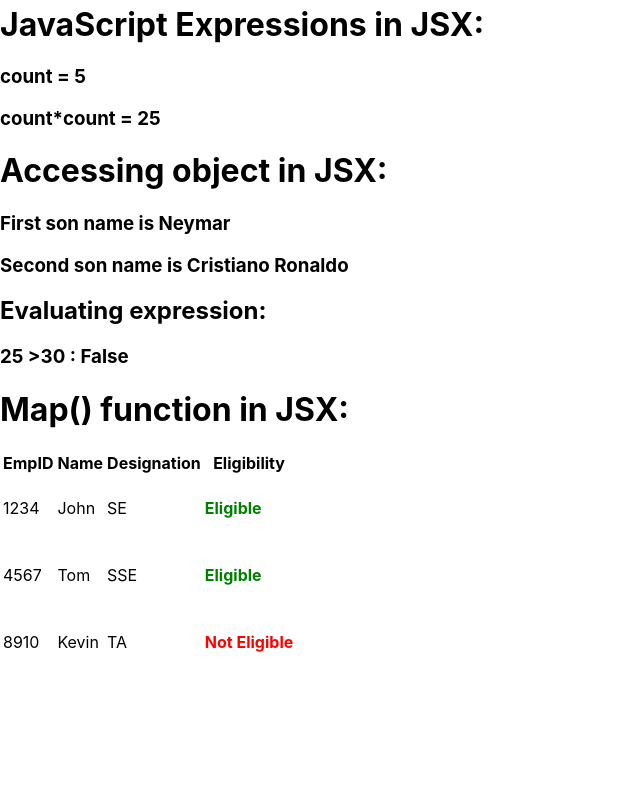
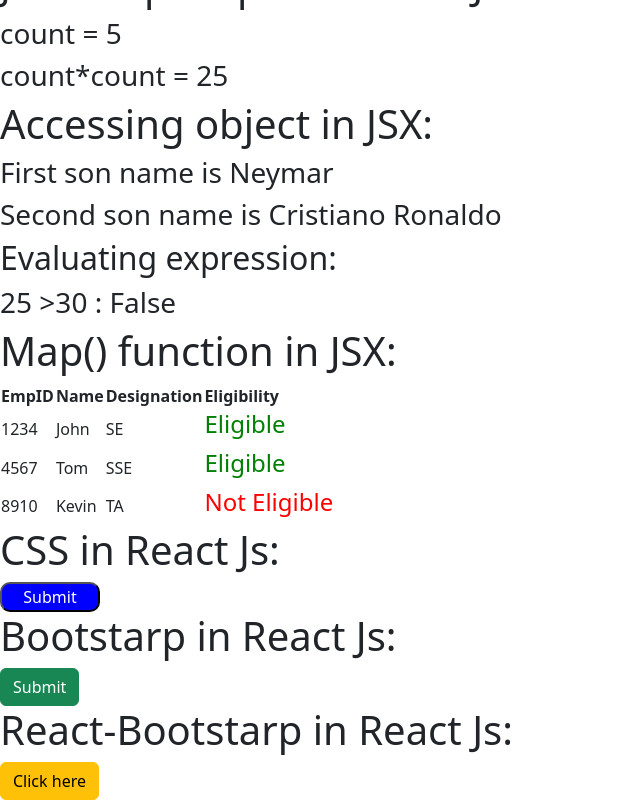
Before and after one commit to webdevsaravanan/React_Learnings, a React (Create React App) app in the folder my-app/: page / in a window 1280 px wide. Shown: the part 359-1159 px from the top of the page, without its empty margins (0-640 px from the left). Before the commit the page ends 1035 px from the top, so only its background shows below. Built offline with nearby package versions, Linux system fonts and the light colour scheme.

Commit message:
CSS and bootstarp in React.js

```diff
--- a/my-app/package.json
+++ b/my-app/package.json
@@ -6,7 +6,11 @@
     "@testing-library/jest-dom": "^5.17.0",
     "@testing-library/react": "^13.4.0",
     "@testing-library/user-event": "^13.5.0",
+    "bootstrap": "^5.3.3",
+    "jquery": "^3.7.1",
+    "popper.js": "^1.16.1",
     "react": "^18.3.1",
+    "react-bootstrap": "^2.10.4",
     "react-dom": "^18.3.1",
     "react-scripts": "5.0.1",
     "web-vitals": "^2.1.4"
--- a/my-app/public/index.html
+++ b/my-app/public/index.html
@@ -29,9 +29,10 @@
   <body>
     <noscript>You need to enable JavaScript to run this app.</noscript>
     <div id="root"></div>
-    <diV id="jsxConcept"></diV>
-    <diV id="javascriptExpression"></diV>
-    <diV id="mapFunction"></diV>
+    <div id="jsxConcept"></div>
+    <div id="javascriptExpression"></div>
+    <div id="mapFunction"></div>
+    <div id="cssJsx"></div>
     <!--
       This HTML file is a template.
       If you open it directly in the browser, you will see an empty page.
--- a/my-app/src/App.css
+++ b/my-app/src/App.css
@@ -36,3 +36,10 @@
     transform: rotate(360deg);
   }
 }
+.button {
+  background-color: blue;
+  color: white;
+  border-radius: 10px;
+  width: 100px;
+  height: 30px;
+}
--- /dev/null
+++ b/my-app/src/CssJsx.js
@@ -0,0 +1,17 @@
+import React from 'react'
+import './App.css'
+import 'bootstrap/dist/css/bootstrap.min.css'
+import Button from 'react-bootstrap/Button'
+function CssJsx() {
+  return (
+    <>
+      <h1>CSS in React Js:</h1>
+      <button className="button">Submit</button>
+      <h1>Bootstarp in React Js:</h1>
+      <button className="btn btn-success">Submit</button>
+      <h1>React-Bootstarp in React Js:</h1>
+      <Button variant="warning"> Click here </Button>
+    </>
+  )
+}
+export default CssJsx
--- a/my-app/src/index.js
+++ b/my-app/src/index.js
@@ -1,12 +1,12 @@
-import React from 'react';
-import ReactDOM from 'react-dom/client';
-import './index.css';
-import App from './App';
-import FunctionalRender from './FunctionalRender';
-import reportWebVitals from './reportWebVitals';
-import JsxConcept from './JsxConcept';
-import JavascriptExpression from './JavascriptExpression';
-import MapFunction from './MapFunction';
+import React from 'react'
+import ReactDOM from 'react-dom/client'
+import './index.css'
+import FunctionalRender from './FunctionalRender'
+import reportWebVitals from './reportWebVitals'
+import JsxConcept from './JsxConcept'
+import JavascriptExpression from './JavascriptExpression'
+import MapFunction from './MapFunction'
+import CssJsx from './CssJsx'
 // const root = ReactDOM.createRoot(document.getElementById('root'));
 // root.render(
 //   <React.StrictMode>
@@ -18,24 +18,21 @@ import MapFunction from './MapFunction';
 // to log results (for example: reportWebVitals(console.log))
 // or send to an analytics endpoint. Learn more: https://bit.ly/CRA-vitals
 
-const root = ReactDOM.createRoot(document.getElementById('root'));
-root.render(
-  <FunctionalRender/>
-);
+const root = ReactDOM.createRoot(document.getElementById('root'))
+root.render(<FunctionalRender />)
 
-const jsxConcept = ReactDOM.createRoot(document.getElementById('jsxConcept'));
-jsxConcept.render(
-  <JsxConcept/>
-);
+const jsxConcept = ReactDOM.createRoot(document.getElementById('jsxConcept'))
+jsxConcept.render(<JsxConcept />)
 
-const javascriptExpression = ReactDOM.createRoot(document.getElementById('javascriptExpression'));
-javascriptExpression.render(
-  <JavascriptExpression/>
-);
+const javascriptExpression = ReactDOM.createRoot(
+  document.getElementById('javascriptExpression')
+)
+javascriptExpression.render(<JavascriptExpression />)
 
-const mapFunction = ReactDOM.createRoot(document.getElementById('mapFunction'));
-mapFunction.render(
-  <MapFunction/>
-);
+const mapFunction = ReactDOM.createRoot(document.getElementById('mapFunction'))
+mapFunction.render(<MapFunction />)
 
-reportWebVitals();
+const cssJsx = ReactDOM.createRoot(document.getElementById('cssJsx'))
+cssJsx.render(<CssJsx />)
+
+reportWebVitals()
```
Also changed, not shown: 1 other file (tests, documents, lock files or other folders).
